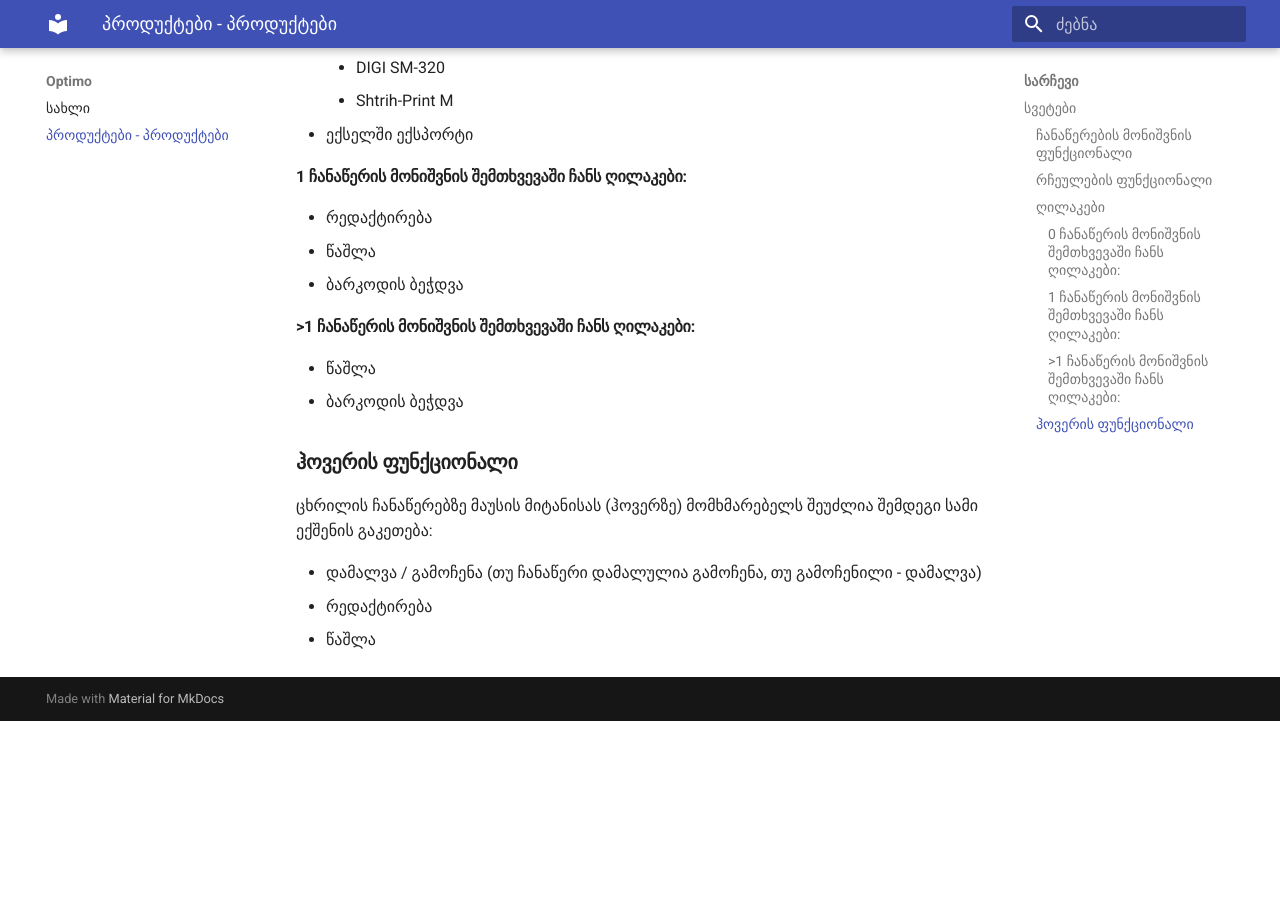
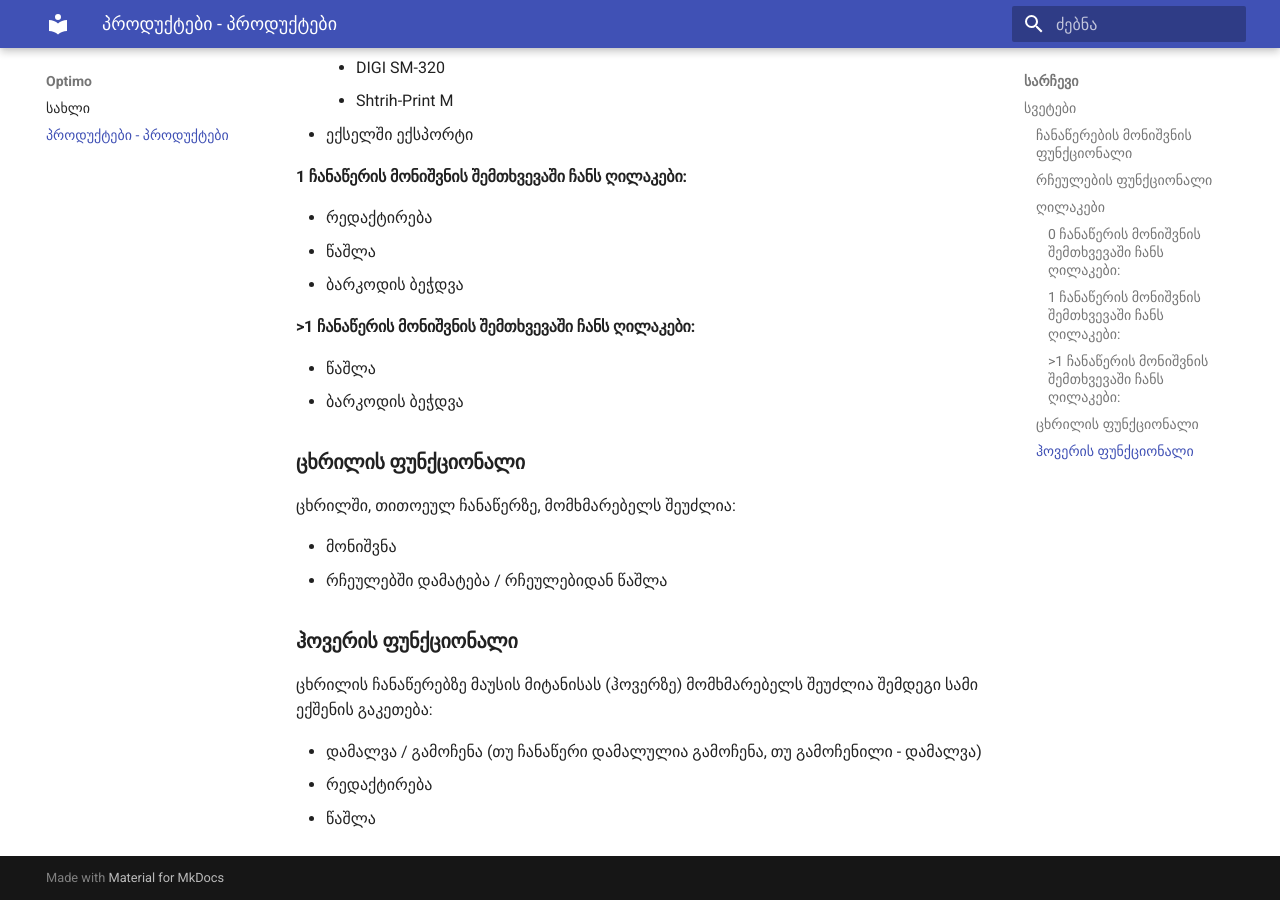
Before and after one commit to zuraanasashvili/testdoc, an MkDocs documentation site: the page built from docs/products.md, in a window 1280 px wide and 900 px high, scrolled down 1801 px. Built offline with MkDocs 1.6.1 and Material for MkDocs 9.7.7, drawn with Linux system fonts in a browser that asks for light colours; the version menu is left out; before the commit the page ends 2522 px from its top, so only the background shows below that.

Commit message:
second commit

```diff
--- a/docs/products.md
+++ b/docs/products.md
@@ -1,6 +1,7 @@
 # **პროდუქტების ცხრილის აღწერა**
 
 ## **სვეტები**
+
 პროდუქტების გვერდზე არის ცხრილი, რომლის სვეტებია:
 
 - ჩანაწერების მონიშვნა
@@ -64,6 +65,13 @@
 - წაშლა
 - ბარკოდის ბეჭდვა
 
+### **ცხრილის ფუნქციონალი**
+
+ცხრილში, თითოეულ ჩანაწერზე, მომხმარებელს შეუძლია:
+
+- მონიშვნა
+- რჩეულებში დამატება / რჩეულებიდან წაშლა
+
 ### **ჰოვერის ფუნქციონალი**
 
 ცხრილის ჩანაწერებზე მაუსის მიტანისას (ჰოვერზე) მომხმარებელს შეუძლია შემდეგი სამი ექშენის გაკეთება:
```
